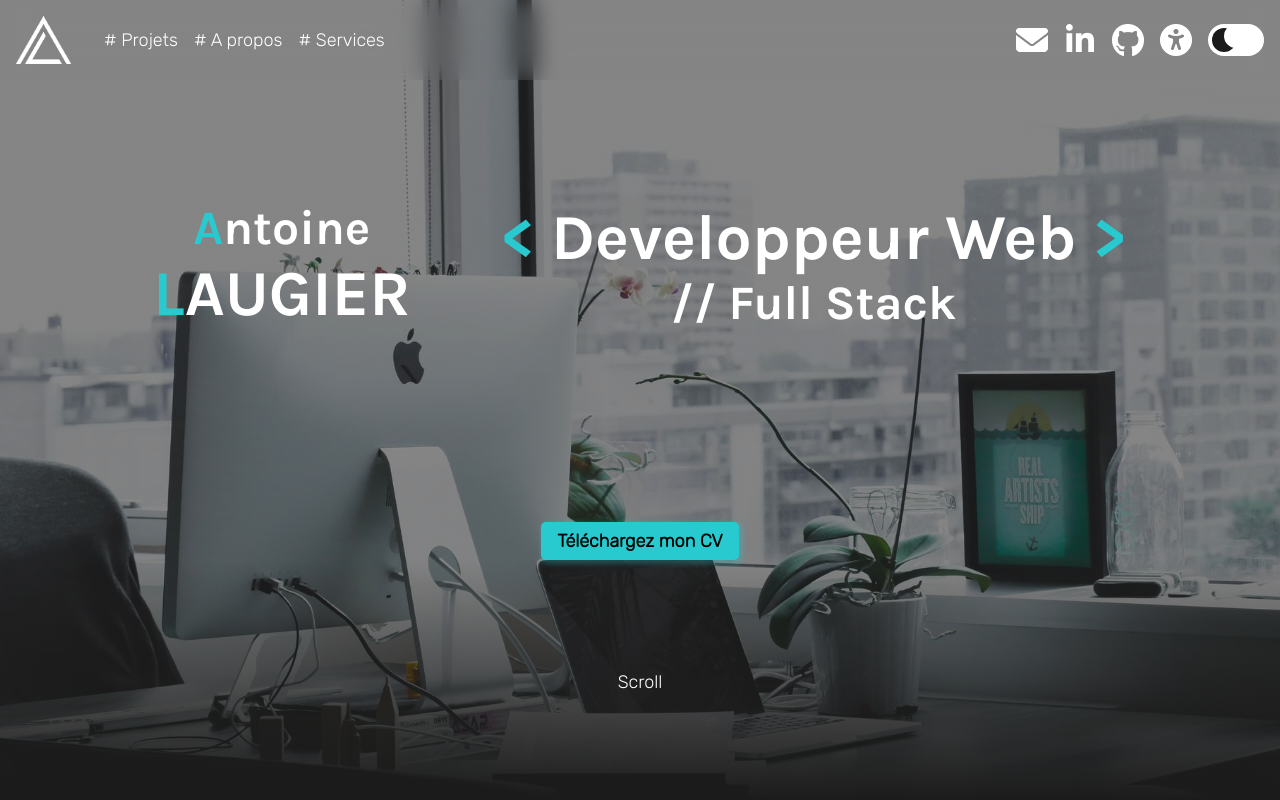
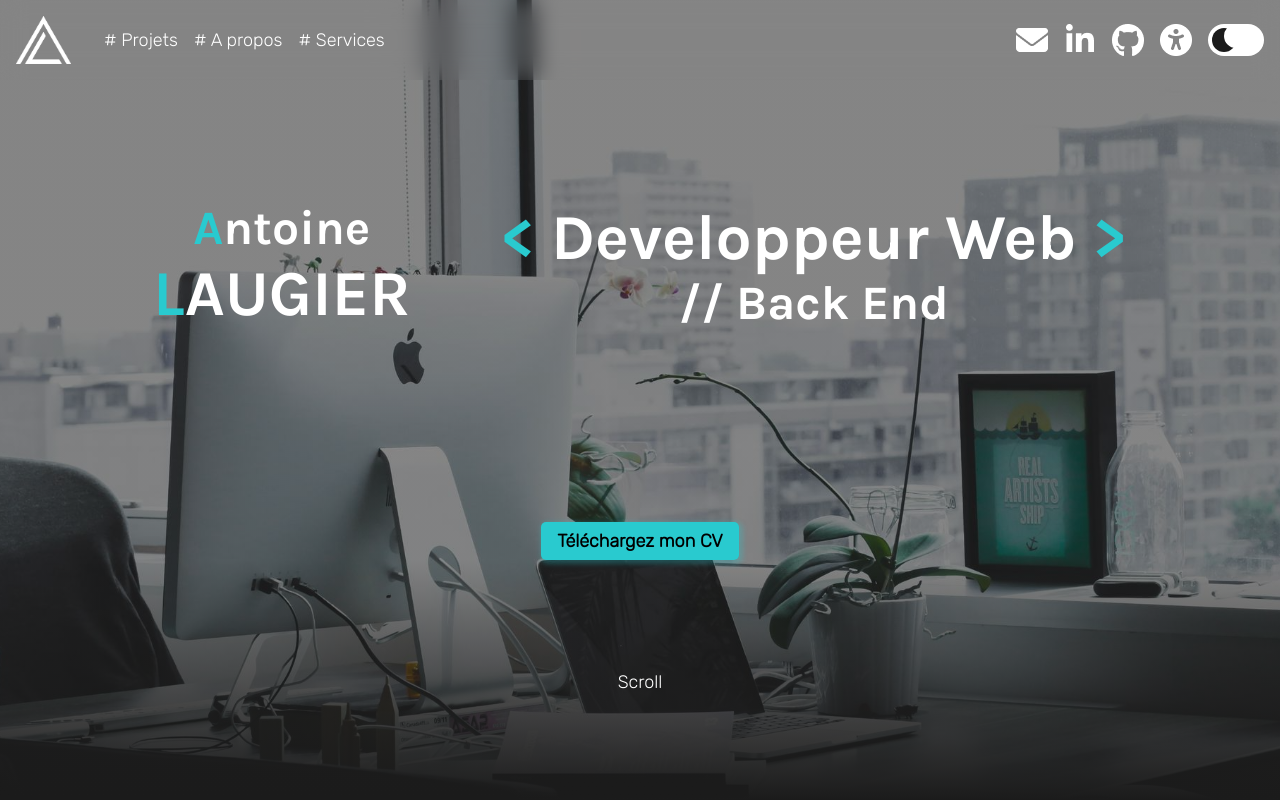
Before and after one commit to ALDEVweb/portfolio_aldev, a plain HTML site: page index.html in a window 1280 px wide. Shown: the top 800 px of the page. Drawn offline with Linux system fonts and the light colour scheme.

Commit message:
Update index.html

```diff
--- a/index.html
+++ b/index.html
@@ -78,7 +78,7 @@
         <!-- div titre -->
         <div class="hero-titre large-10 small-11 flex justify-around align-center mrlauto">
             <h2 data-aos="fade-up" data-aos-duration="3000" class="text-center anim-scroll-h2"><span class="span-blue">A</span>ntoine<br><span class="span-maj"><span class="span-blue">L</span>AUGIER</span></h2>
-            <h1 data-aos="fade-up" data-aos-duration="3000" class="text-center anim-scroll-h1"><span class="span-maj"><span class="span-blue"><</span> Developpeur Web <span class="span-blue">></span></span><br>// Full Stack</h1>
+            <h1 data-aos="fade-up" data-aos-duration="3000" class="text-center anim-scroll-h1"><span class="span-maj"><span class="span-blue"><</span> Developpeur Web <span class="span-blue">></span></span><br>// Back End</h1>
         </div>
         <!-- bouton CV -->
         <div class="large-12">
```
